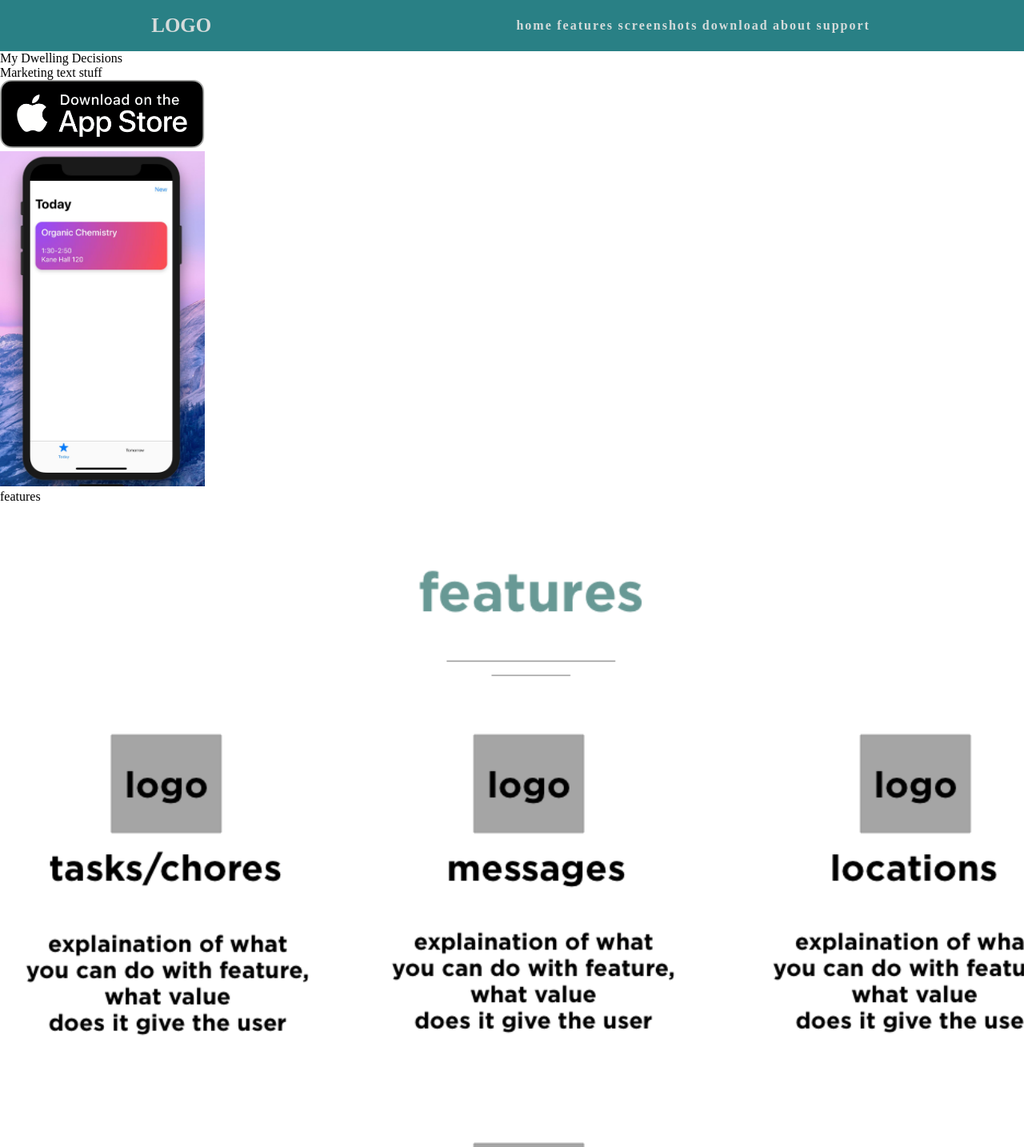
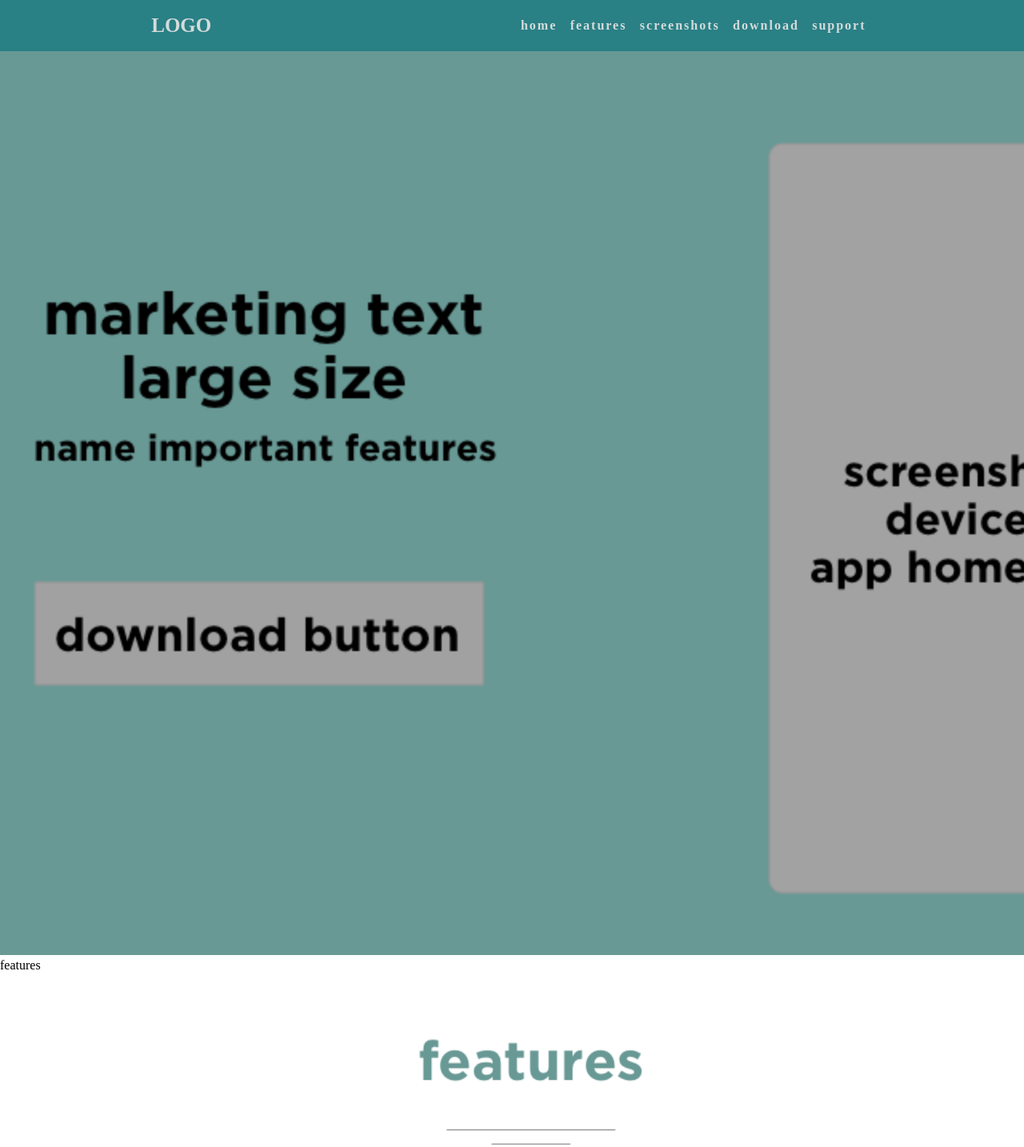
Before and after one commit to BoiseStateCS401/cs401-website-brianrclow, a PHP site: page /src/www/index.html in a window 1280 px wide; the page is wider, and only the part inside the window is pictured. Shown: the top 1434 px of that part at 80% size. Run offline with PHP 8.4, Linux system fonts and the light colour scheme.

Commit message:
Add home template and fix some css for footer

```diff
--- a/src/www/css/style.css
+++ b/src/www/css/style.css
@@ -53,6 +53,7 @@ nav ul a {
 }
 
 .footer {
+  height: 40px;
   left: 0;
   bottom: 0;
   width: 100%;
--- a/src/www/index.html
+++ b/src/www/index.html
@@ -13,7 +13,6 @@
 				<li><a href="#features">features</a></li>
 				<li><a href="#screenshots">screenshots</a></li>
 				<li><a href="#download">download</a></li>
-				<li><a href="#about">about</a></li>
 				<li><a href="#support">support</a></li>
 			</ul>
 		</nav>
@@ -21,15 +20,15 @@
 
 <body>
 	<section href="#home">
-			<ul>
+			<!-- <ul>
 					<li>My Dwelling Decisions</li>
 					<li>Marketing text stuff</li>
 					<li><img src="images/downloadappstore.png" alt="App Store Download" class="download-button"></li>
 				</ul>
 
-				<img src="images/screenshot.jpg" alt="Phone Screenshot" class="home-screenshot">
+				<img src="images/screenshot.jpg" alt="Phone Screenshot" class="home-screenshot"> -->
 
-
+				<img src="images/homepage.png" alt="home page">
 	</section>
 	<section id="features">
 		<p>features</p>
@@ -43,9 +42,6 @@
 		<p>download</p>
 		<img src="images/downloadpage.png" alt="download page">
 	</section>
-	<section id="about">
-		<p>about</p>
-	</section>
 	<section id="support">
 		<p>support</p>
 		<img src="images/supportpage.png" alt="support page">
```
Also changed, not shown: src/www/images/homepage.png (added).
